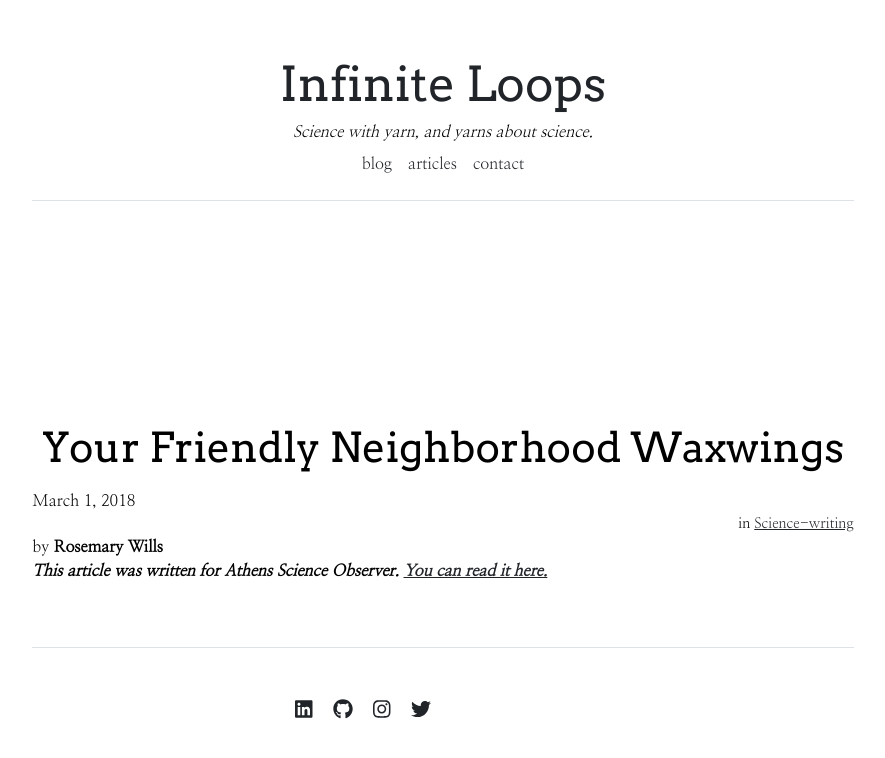
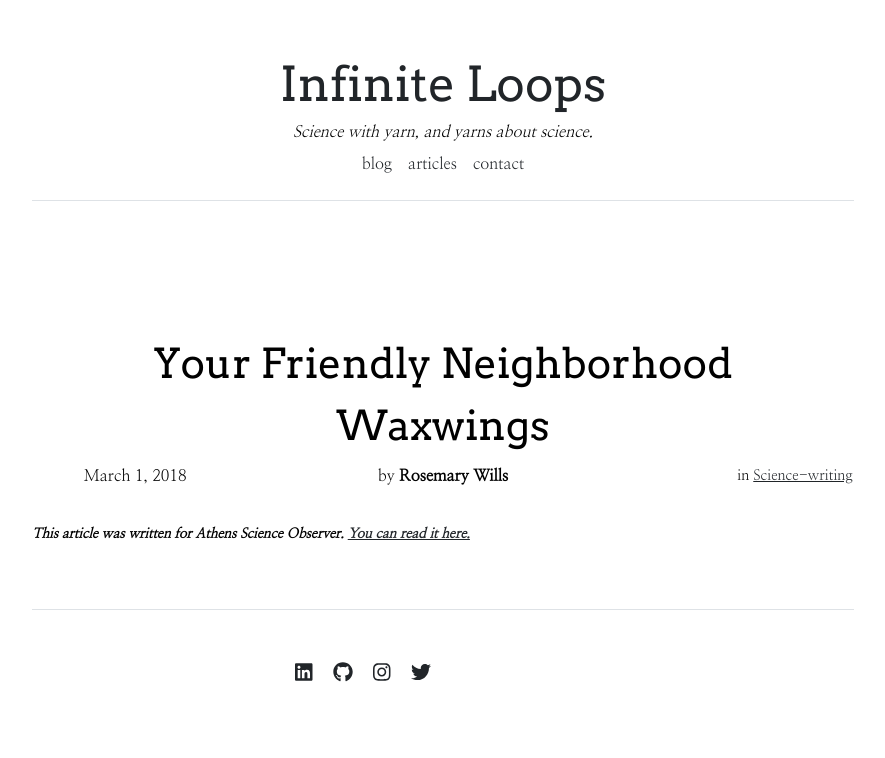
Before and after one commit to rosewills/infinite-loops, a Jekyll site: the page built from _posts/2018-03-01-your-friendly-neighborhood-waxwings.md, in a window 1280 px wide. Shown: the top 758 px of the page, without its empty margins (197-1082 px from the left). Built offline with Jekyll 4.4.1, drawn with Linux system fonts in a browser that asks for light colours.

Commit message:
add meta section to header section of post.

```diff
--- a/_layouts/post.html
+++ b/_layouts/post.html
@@ -9,10 +9,15 @@ layout: default
 			<div class="scrim {% if page.cover %}has-cover{% endif %}">
 				<div class="post-title">{{ page.title }}</div> <!-- fw-bold border-bottom pb-3 mb-5 -->
 			</div>
-		</div>
-
-		<section>
+			<table class="meta-section">
+				<tr>
+					<td class="meta-side">
 						{{ page.date | date: "%B %-d, %Y" }}
+					</td>
+					<td class="meta-center">
+						by <strong>{{ page.author }}</strong>
+					</td>
+					<td class="meta-side">
 						<div class="post-categories">
 							{% if page.categories.size > 0 %}in {% for cat in page.categories %}
 							{% if site.jekyll-archives %}
--- a/_sass/main.scss
+++ b/_sass/main.scss
@@ -143,6 +143,7 @@ h6, .h6 {
 	height: 15rem;
 	text-align: center;
 	background-color: #ffffff;
+	margin-bottom: 2rem;
 	&.has-cover {
 		background-size: cover;
 		background-repeat: no-repeat;
@@ -156,27 +157,45 @@ h6, .h6 {
 	}
 }
 
-.post-title {
+.cover {
+	position: relative;
+}
+
+.post-title,
+.meta-section {
 	position: absolute;
-	bottom:10px;
 	left: 0;
 	right: 0;
 	margin-left: auto;
 	margin-right: auto;
-	// margin-top: 2rem;
-	// margin-bottom: 2rem;
-	// padding-bottom: 2rem;
-	// border-bottom: 1px solid;
+}
+
+.post-title{
+	max-width: 90%;
+	bottom: 2rem;
 	font-family: $ff-heading;
 	font-size: $fs-post-title;
 	font-weight: $fw-post-title;
 }
 
-.cover {
-	max-width: 90%;
+.meta-section {
+	width: 100%;
+	bottom: 0rem;
+	margin-top: 1rem;
+	margin-bottom: 0rem;
+}
+
+.meta-side {
+	width: 25%;
+}
+
+.meta-center {
+	width: 50%;
+	text-align: center;
 }
 
 .source {
+	font-size: $fs-caption;
 	font-style: italic;
 	font-weight: bold;
 }
```
Also changed, not shown: other parts of _layouts/post.html (+4 -2 lines). Lines whose indentation alone changed are shown as unchanged.
